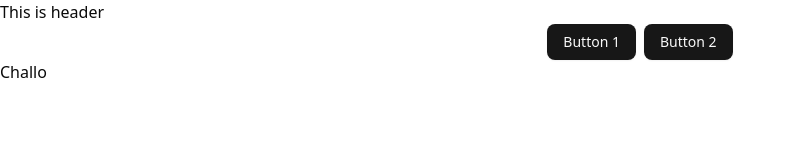
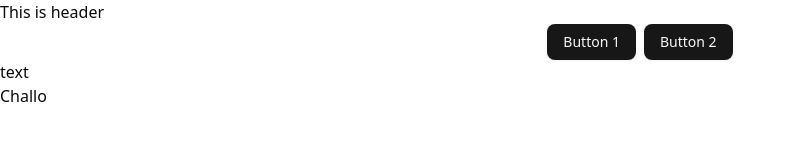
Before and after one commit to evahli/vault-fit, a React (Vite) app: page / in a window 1280 px wide. Shown: the top 160 px of the page, without its empty margins (0-796 px from the left). Built offline with nearby package versions, Linux system fonts and the light colour scheme.

Commit message:
take a tour component

```diff
--- /dev/null
+++ b/src/components/TakeATour.jsx
@@ -0,0 +1,6 @@
+
+export const TakeATour = () => {
+  return (
+    <p>text</p>
+  );
+};
--- a/src/pages/Homepage.jsx
+++ b/src/pages/Homepage.jsx
@@ -1,10 +1,12 @@
 import { ButtonsContainer } from '@/components/ButtonsContainer';
+import { TakeATour } from '@/components/TakeATour';
 
 export const Homepage = () => {
   return (
     <>
       <div className='h-screen overflow-y-auto'>
         <ButtonsContainer />
+        <TakeATour />
         <p>Challo</p>
       </div>
     </>
```
